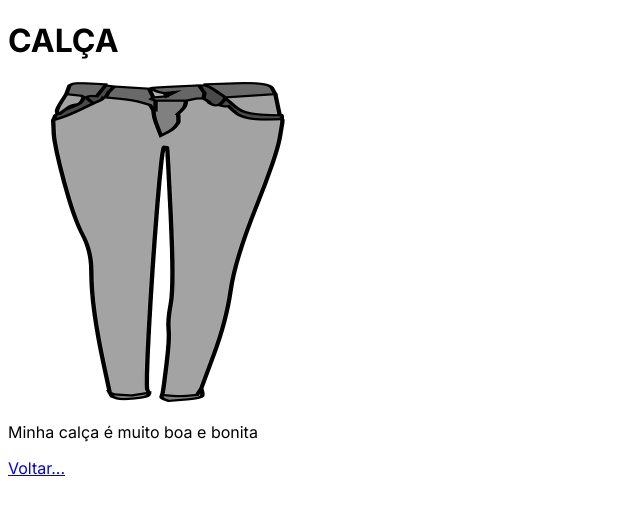
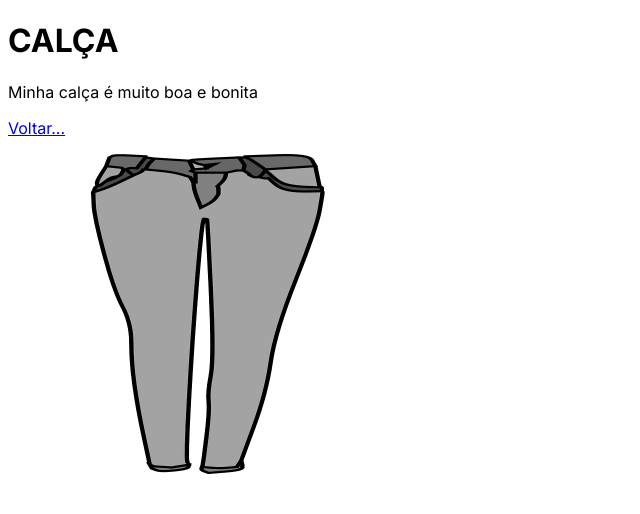
Before and after one commit to Miguel-Fr3/loja-spa-1tdspv, a Next.js app: page /produtos/calca in a window 1280 px wide. Shown: the top 514 px of the page, without its empty margins (0-640 px from the left). Built offline with nearby package versions, Linux system fonts and the light colour scheme.

Commit message:
Ajuste de semantica

```diff
--- a/src/app/page.jsx
+++ b/src/app/page.jsx
@@ -4,7 +4,7 @@ export default function Home() {
   return (
   <>
     <h1>HOME</h1>
-    <Image src="/home.png" alt="Loja" width={320} height={320}/>
+
 
     <div>
       <ul>
@@ -13,6 +13,9 @@ export default function Home() {
         <li><Link href="/produtos/camiseta">CAMISETA</Link></li>
         <li><Link href="/produtos/tenis">TÊNIS</Link></li>
       </ul>
+      <figure>
+      <Image src="/home.png" alt="Loja" width={320} height={320}/>
+      </figure>
     </div>
   </>
   )
--- a/src/app/produtos/calca/page.jsx
+++ b/src/app/produtos/calca/page.jsx
@@ -4,10 +4,13 @@ export default function Calca() {
   return (
     <div>
         <h1>CALÇA</h1>
-        <Image src="/calca.png" alt="calça" width={320} height={320}/>
+
         <div>
             <p>Minha calça é muito boa e bonita</p>
             <p><Link href="/">Voltar...</Link></p>
+            <figure>
+            <Image src="/calca.png" alt="calça" width={320} height={320}/>
+            </figure>
         </div>
     </div>
   )
```
